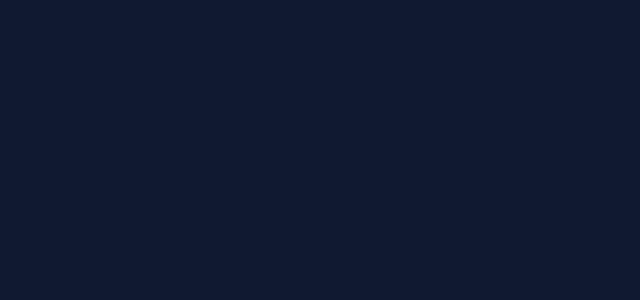
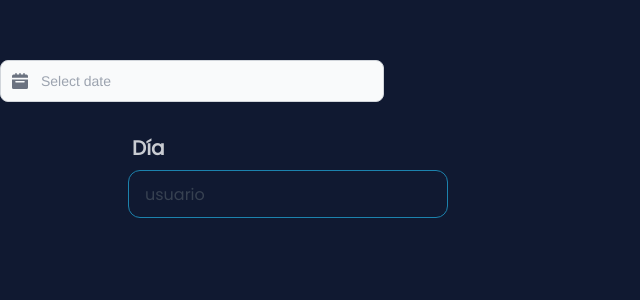
Before and after one commit to DavidPedrenho/vue-app-tfg, a Vue app: page /form-match in a window 1280 px wide. Before the commit this address had no page. Shown: the top 300 px of the page, without its empty margins (0-640 px from the left). Built offline with nearby package versions, Linux system fonts and the light colour scheme.

Commit message:
Antes de la instalación de flowbite

```diff
--- /dev/null
+++ b/src/components/Admin/formNewMatch-components.vue
@@ -0,0 +1,39 @@
+<template>
+
+    <div>
+
+
+
+        <div class="relative max-w-sm">
+            <div class="absolute inset-y-0 start-0 flex items-center ps-3 pointer-events-none">
+                <svg class="w-4 h-4 text-gray-500 dark:text-gray-400" aria-hidden="true"
+                    xmlns="http://www.w3.org/2000/svg" fill="currentColor" viewBox="0 0 20 20">
+                    <path
+                        d="M20 4a2 2 0 0 0-2-2h-2V1a1 1 0 0 0-2 0v1h-3V1a1 1 0 0 0-2 0v1H6V1a1 1 0 0 0-2 0v1H2a2 2 0 0 0-2 2v2h20V4ZM0 18a2 2 0 0 0 2 2h16a2 2 0 0 0 2-2V8H0v10Zm5-8h10a1 1 0 0 1 0 2H5a1 1 0 0 1 0-2Z" />
+                </svg>
+            </div>
+            <input datepicker datepicker-buttons datepicker-autoselect-today type="text"
+                class="bg-gray-50 border border-gray-300 text-gray-900 text-sm rounded-lg focus:ring-blue-500 focus:border-blue-500 block w-full ps-10 p-2.5  dark:bg-gray-700 dark:border-gray-600 dark:placeholder-gray-400 dark:text-white dark:focus:ring-blue-500 dark:focus:border-blue-500"
+                placeholder="Select date">
+        </div>
+
+
+
+        <div class="max-w-screen-lg mx-auto">
+
+            <div class="my-6 ">
+
+                <label class="form-control ">
+                    <div class="label">
+                        <span class=" card-title label-text text-xl font-sans">Día</span>
+
+                    </div>
+                    <input type="text" placeholder="usuario" maxlength="15"
+                        class="input input-bordered input-primary sm:max-w-80 w-full rounded-xl placeholder:text-gray-700 font-sans text-gray-300" />
+                </label>
+            </div>
+        </div>
+
+
+    </div>
+</template>
--- a/src/components/Admin/formNewPlayer-components.vue
+++ b/src/components/Admin/formNewPlayer-components.vue
@@ -10,9 +10,8 @@
                     <span class=" card-title label-text text-2xl font-sans">Nombre de usuario</span>
 
                 </div>
-                <input type="text" placeholder="usuario"
-                    class="  input input-bordered input-primary sm:max-w-80 w-full  rounded-xl" />
-
+                <input type="text" placeholder="usuario" maxlength="15"
+                    class="input input-bordered input-primary sm:max-w-80 w-full rounded-xl placeholder:text-gray-700 font-sans text-gray-300" />
             </label>
         </div>
 
@@ -57,7 +56,7 @@
         <div class="flex justify-end ">
             <div class="flex flex-row gap-3 w-full sm:w-1/3 sm:px-3 mt-6">
                 <button
-                    class="btn border-2 border-primary text-primary flex-1 font-sans tracking-wider rounded-xl">Restablecer</button>
+                    class="btn border-2 border-primary text-primary flex-1 font-sans tracking-wider rounded-xl">Limpiar</button>
                 <button class="btn btn-secondary flex-1 font-sans tracking-wider rounded-xl">Crear Jugador</button>
             </div>
         </div>
```
Also changed, not shown: src/main.js (+9 -6 lines).
